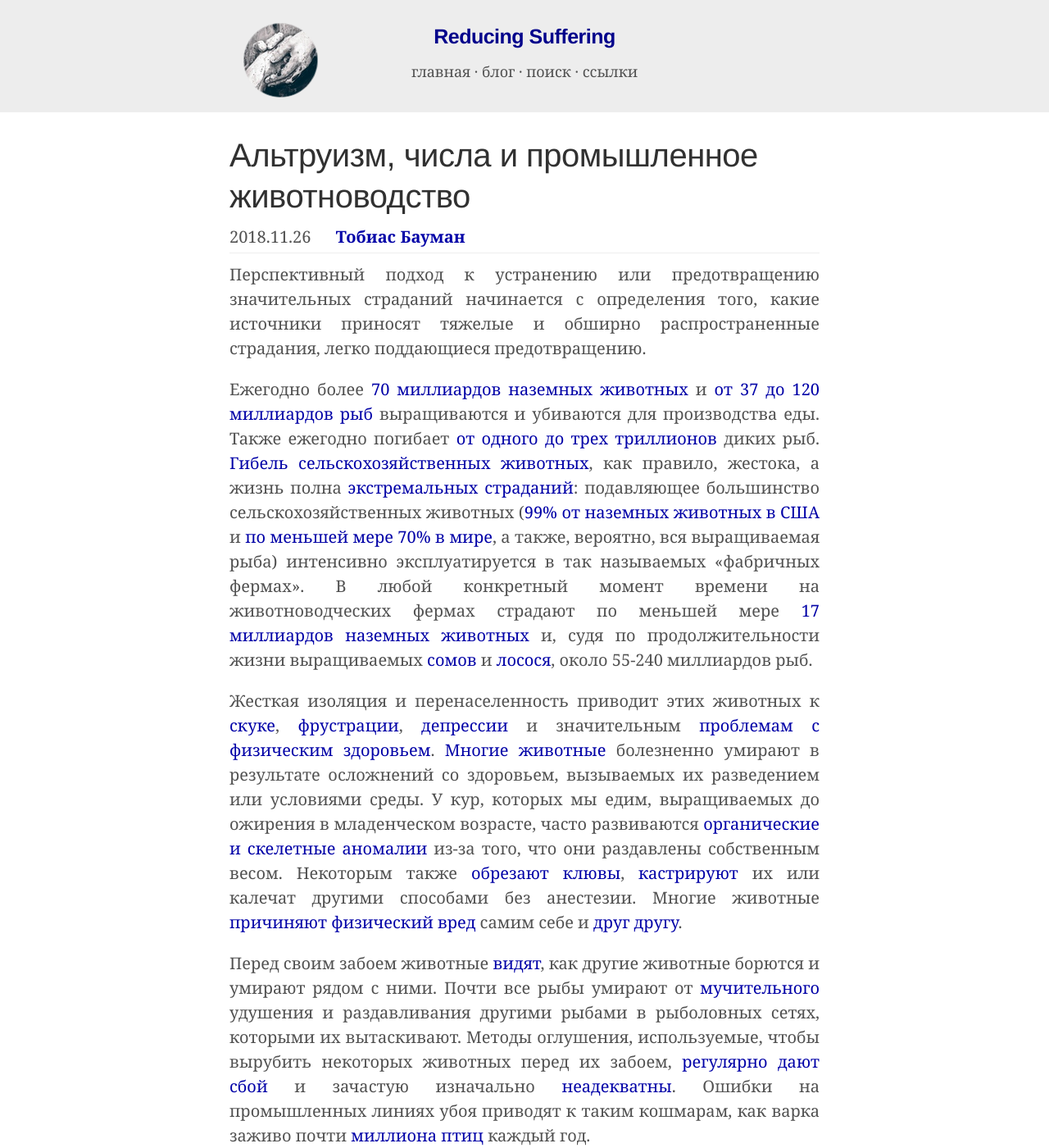
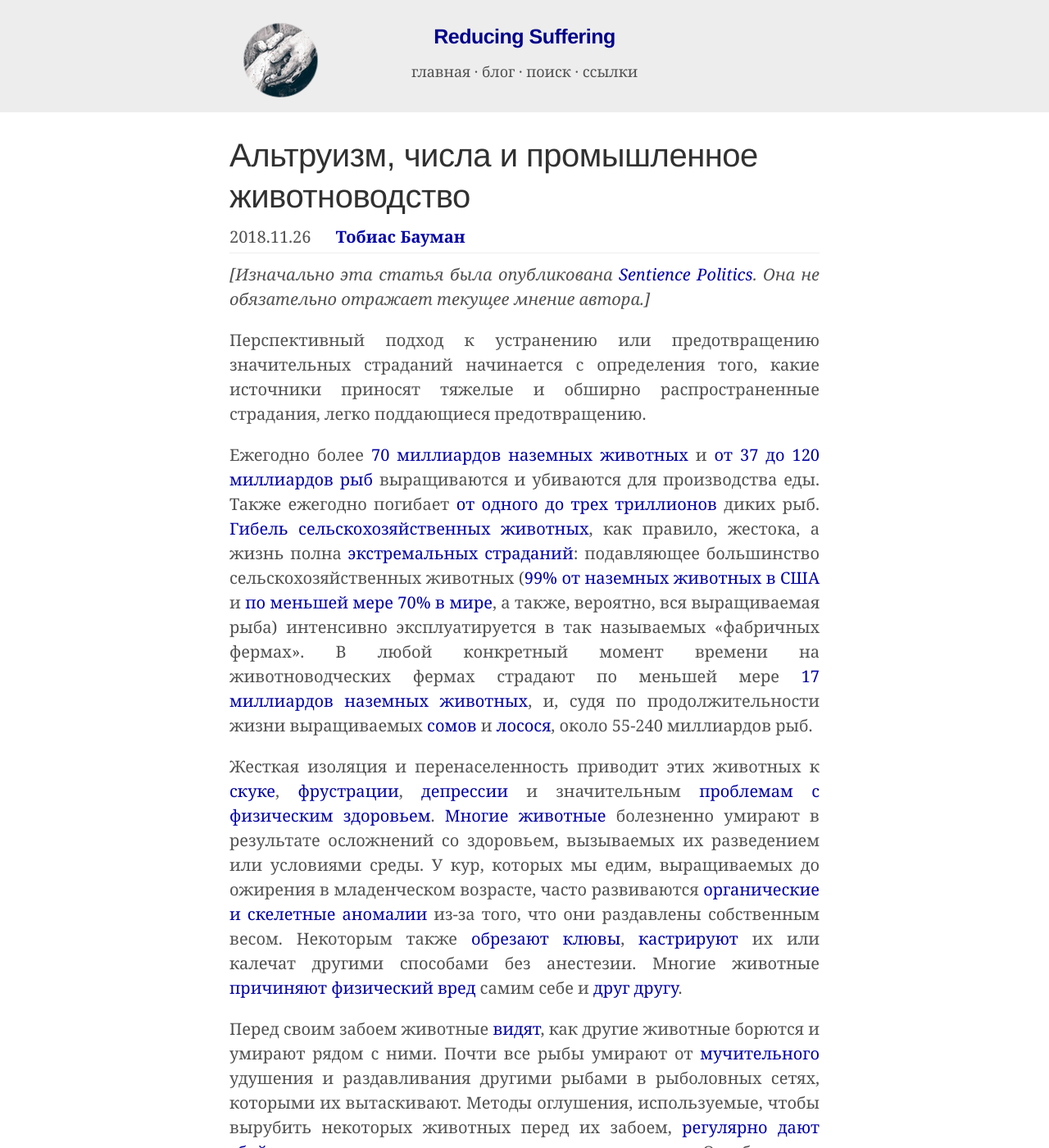
Before and after one commit to ReducingSuffering/reducingsuffering.github.io, a Jekyll site: the page built from _articles/tobias-baumann-altruism-numbers-and-factory-farms.md, in a window 1280 px wide and 1400 px high. Shown: the whole window at 82% size. Built offline with Jekyll 4.4.1, drawn with Linux system fonts in a browser that asks for light colours; some of the changed lines change nothing that is shown; some of the changed text lies outside the part shown.

Commit message:
Update tobias-baumann-altruism-numbers-and-factory-farms.md

```diff
--- a/_articles/tobias-baumann-altruism-numbers-and-factory-farms.md
+++ b/_articles/tobias-baumann-altruism-numbers-and-factory-farms.md
@@ -7,12 +7,15 @@
 original: https://centerforreducingsuffering.org/sentience-politics-series-introduction/altruism-numbers-and-factory-farms/
 original_date: 2018.11.26
 preview: https://upload.wikimedia.org/wikipedia/commons/thumb/e/eb/Vaci_de_rasa_Holstein_de_la_ferma_Agroserv_Mariuta.jpg/1024px-Vaci_de_rasa_Holstein_de_la_ferma_Agroserv_Mariuta.jpg
+excerpt: "Перспективный подход к устранению или предотвращению значительных страданий начинается с определения того, какие источники приносят тяжелые и обширно распространенные страдания, легко поддающиеся предотвращению. Ежегодно более 70 миллиардов наземных животных и от 37 до 120 миллиардов рыб выращиваются и убиваются для производства еды. Также ежегодно погибает от одного до трех триллионов диких рыб. Гибель сельскохозяйственных животных, как правило, жестока, а жизнь полна экстремальных страданий: подавляющее большинство сельскохозяйственных животных (99% от наземных животных в США и по меньшей мере 70% в мире, а также, вероятно, вся выращиваемая рыба) интенсивно эксплуатируется в так называемых «фабричных фермах». В любой конкретный момент времени на животноводческих фермах страдают по меньшей мере 17 миллиардов наземных животных, и, судя по продолжительности жизни выращиваемых сомов и лосося, около 55-240 миллиардов рыб."
 ---
 <!-- preview: Laptaria cu caimac, CC BY-SA 4.0 <https://creativecommons.org/licenses/by-sa/4.0>, via Wikimedia Commons -->
 
+_\[Изначально эта статья была опубликована [Sentience Politics](https://sentience-politics.org/). Она не обязательно отражает текущее мнение автора.\]_
+
 Перспективный подход к устранению или предотвращению значительных страданий начинается с определения того, какие источники приносят тяжелые и обширно распространенные страдания, легко поддающиеся предотвращению.
 
-Ежегодно более [70 миллиардов наземных животных](https://www.ciwf.org.uk/media/3640540/ciwf_strategic_plan_20132017.pdf) и [от 37 до 120 миллиардов рыб](http://fishcount.org.uk/published/std/fishcountstudy2.pdf) выращиваются и убиваются для производства еды. Также ежегодно погибает [от одного до трех триллионов](http://fishcount.org.uk/published/std/fishcountstudy.pdf) диких рыб. [Гибель сельскохозяйственных животных](http://www.npr.org/sections/13.7/2016/02/04/465530255/a-virtual-view-of-a-slaughterhouse), как правило, жестока, а жизнь полна [экстремальных страданий](http://www.humanesociety.org/assets/pdfs/farm/welfare_overview.pdf): подавляющее большинство сельскохозяйственных животных ([99% от наземных животных в США](http://www.aspca.org/animal-cruelty/farm-animal-welfare) и [по меньшей мере 70% в мире](http://www.worldwatch.org/rising-number-farm-animals-poses-environmental-and-public-health-risks-0), а также, вероятно, вся выращиваемая рыба) интенсивно эксплуатируется в так называемых «фабричных фермах». В любой конкретный момент времени на животноводческих фермах страдают по меньшей мере [17 миллиардов наземных животных](http://reducing-suffering.org/how-many-wild-animals-are-there/#Livestock) и, судя по продолжительности жизни выращиваемых [сомов](http://uscatfish.com/faqs/) и [лосося](http://www.salmonfarmmonitor.org/problems.shtml), около 55-240 миллиардов рыб.
+Ежегодно более [70 миллиардов наземных животных](https://www.ciwf.org.uk/media/3640540/ciwf_strategic_plan_20132017.pdf) и [от 37 до 120 миллиардов рыб](http://fishcount.org.uk/published/std/fishcountstudy2.pdf) выращиваются и убиваются для производства еды. Также ежегодно погибает [от одного до трех триллионов](http://fishcount.org.uk/published/std/fishcountstudy.pdf) диких рыб. [Гибель сельскохозяйственных животных](http://www.npr.org/sections/13.7/2016/02/04/465530255/a-virtual-view-of-a-slaughterhouse), как правило, жестока, а жизнь полна [экстремальных страданий](http://www.humanesociety.org/assets/pdfs/farm/welfare_overview.pdf): подавляющее большинство сельскохозяйственных животных ([99% от наземных животных в США](http://www.aspca.org/animal-cruelty/farm-animal-welfare) и [по меньшей мере 70% в мире](http://www.worldwatch.org/rising-number-farm-animals-poses-environmental-and-public-health-risks-0), а также, вероятно, вся выращиваемая рыба) интенсивно эксплуатируется в так называемых «фабричных фермах». В любой конкретный момент времени на животноводческих фермах страдают по меньшей мере [17 миллиардов наземных животных](http://reducing-suffering.org/how-many-wild-animals-are-there/#Livestock), и, судя по продолжительности жизни выращиваемых [сомов](http://uscatfish.com/faqs/) и [лосося](http://www.salmonfarmmonitor.org/problems.shtml), около 55-240 миллиардов рыб.
 
 Жесткая изоляция и перенаселенность приводит этих животных к [скуке](http://www.farmsanctuary.org/learn/factory-farming/pigs-used-for-pork/), [фрустрации](http://www.aspca.org/animal-cruelty/farm-animal-welfare/animals-factory-farms#Chickens), [депрессии](http://www.animalsaustralia.org/features/fish-in-farms-are-depressed.php) и значительным [проблемам с физическим здоровьем](http://www.worldpoultry.net/Breeders/Health/2010/10/Harmful-effects-of-ammonia-on-birds-WP008071W/). [Многие животные](http://www.humanesociety.org/assets/pdfs/farm/mortality_cage_free.pdf) болезненно умирают в результате осложнений со здоровьем, вызываемых их разведением или условиями среды. У кур, которых мы едим, выращиваемых до ожирения в младенческом возрасте, часто развиваются [органические и скелетные аномалии](https://www.ciwf.org.uk/media/3818904/welfare-of-broilers-in-the-eu.pdf) из-за того, что они раздавлены собственным весом. Некоторым также [обрезают клювы](http://www.upc-online.org/merchandise/debeak_factsheet.html), [кастрируют](https://www.youtube.com/watch?v=lfQsJr4qTuI) их или калечат другими способами без анестезии. Многие животные [причиняют физический вред](http://www.grandin.com/inc/improving.animal.welfare.ch8.html) самим себе и [друг другу](https://www.researchgate.net/publication/248335312_The_prevalence_of_feather_pecking_and_development_in_commercial_flocks_of_laying_hens).
 
@@ -84,7 +87,7 @@
 
 1. [Против видовой дискриминации](tobias-baumann-the-case-against-speciesism.html)
 2. Альтруизм, числа и промышленное животноводство
-3. [Effective Strategies](https://centerforreducingsuffering.org/sentience-politics-series-introduction/effective-strategies-to-reduce-animal-suffering/)
+3. [Как эффективно уменьшить страдания животных](tobias-baumann-effective-strategies-to-reduce-animal-suffering.html)
 4. [Проблема страданий диких животных](tobias-baumann-the-relevance-of-wild-animal-suffering.html)
 5. [Важность далекого будущего](tobias-baumann-the-importance-of-the-far-future.html)
 6. [The Benefits of Cause-Neutrality](https://centerforreducingsuffering.org/sentience-politics-series-introduction/the-benefits-of-cause-neutrality/)
```
